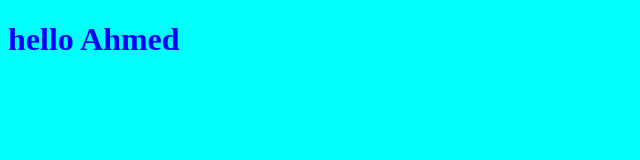
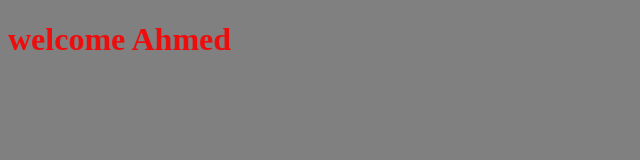
Before and after one commit to Ahmed-Emad-Mohmed/my-project, a plain HTML site: page index.html in a window 1280 px wide. Shown: the whole page, without its empty margins (0-640 px from the left). Drawn offline with Linux system fonts and the light colour scheme.

Commit message:
changing style for title

```diff
--- a/app.js
+++ b/app.js
@@ -1 +1 @@
-alert("hello");
+alert("hello Ahmed");
--- a/index.html
+++ b/index.html
@@ -7,7 +7,7 @@
     <link rel="stylesheet" href="style.css">
 </head>
 <body>
-    <h1>hello Ahmed</h1>
+    <h1>welcome Ahmed</h1>
     <script src="app.js"></script>
 </body>
 </html>
--- a/style.css
+++ b/style.css
@@ -1,7 +1,7 @@
 body{
-    background-color: aqua;
+    background-color:gray;
 }
 h1{
-    color: blue;
+    color: rgb(238, 13, 13);
 
 }
```
